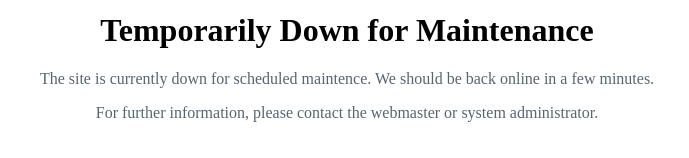
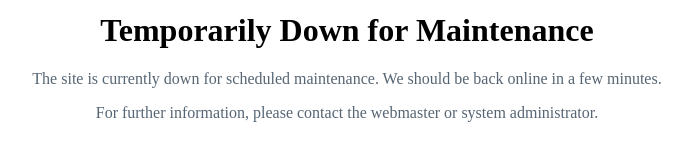
Before and after one commit to turnkeylinux/confconsole, a plain HTML site: page share/letsencrypt/index.html in a window 1280 px wide. Shown: the part 228-386 px from the top of the page, 293-982 px from the left. Drawn offline with Linux system fonts and the light colour scheme.

Commit message:
fix typo in default index.html

```diff
--- a/share/letsencrypt/index.html
+++ b/share/letsencrypt/index.html
@@ -21,7 +21,7 @@ p {
 </head>
 <body>
 <h1>Temporarily Down for Maintenance</h1>
-<p>The site is currently down for scheduled maintence.
+<p>The site is currently down for scheduled maintenance.
 We should be back online in a few minutes.</p>
 
 <p>For further information, please contact the webmaster or system administrator.</p>
```
